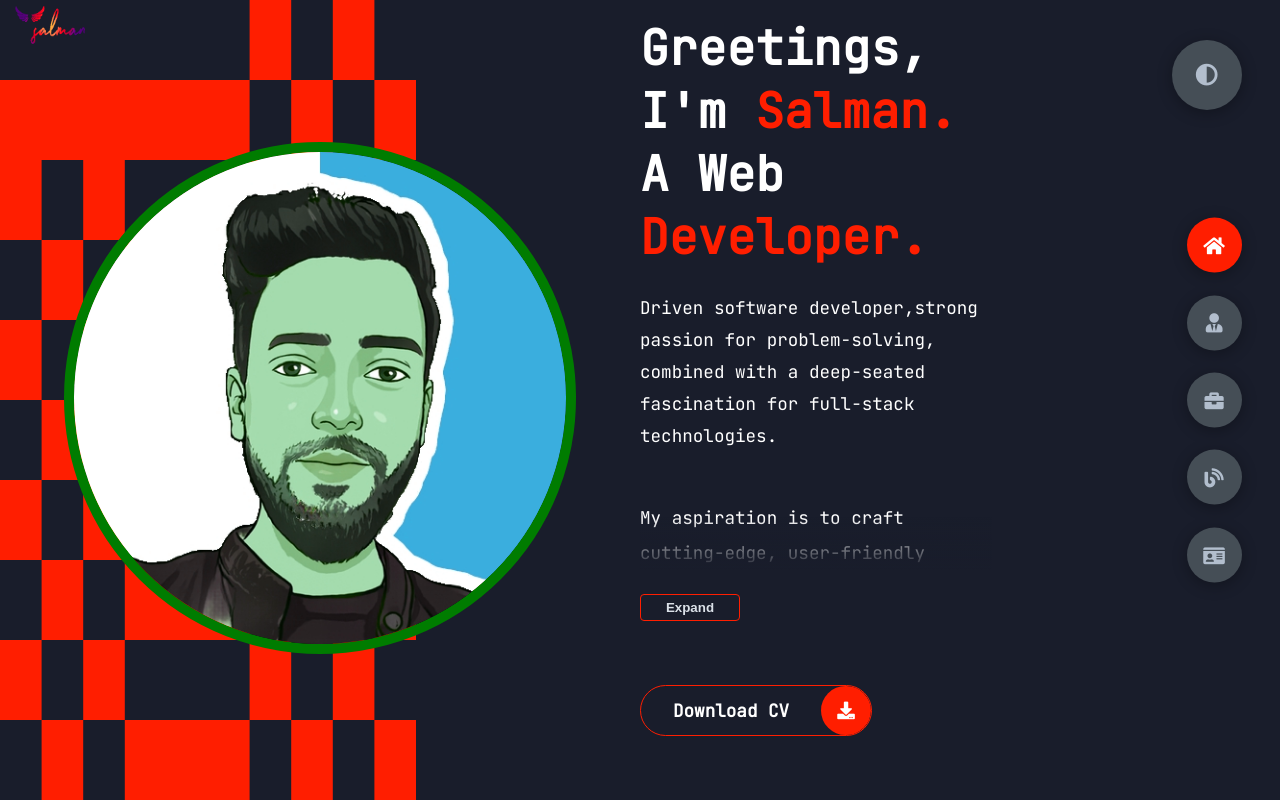
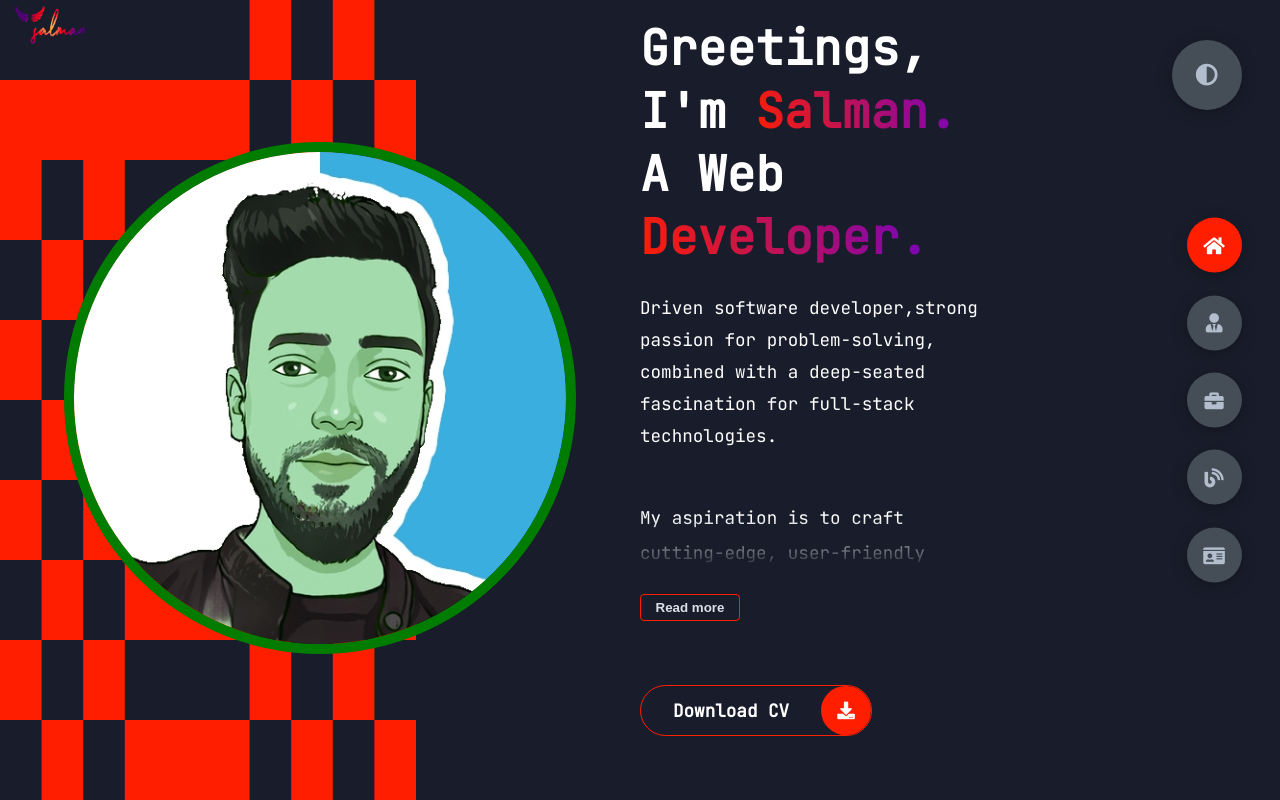
Before and after one commit to salmaneh/salmaneh.github.io, a plain HTML site: page index.html in a window 1280 px wide. Drawn offline with Linux system fonts and the light colour scheme.

Commit message:
fixed minor bugs

```diff
--- a/styles/styles.css
+++ b/styles/styles.css
@@ -252,7 +252,14 @@ section {
 }
 
 .header-content .right-header .name span {
-  color: var(--color-secondary);
+  /* color: var(--color-secondary); */
+
+
+  background: -webkit-linear-gradient(20deg, var(--color-secondary), #7303c0);
+  -webkit-background-clip: text;
+  background-clip: text;
+  -webkit-text-fill-color: transparent;
+
 }
 
 .header-content .right-header #matrix:hover {
@@ -305,11 +312,13 @@ section {
 }
 
 .header-content .right-header .expand-btn::before {
-  content: "Expand";
+  /* content: "Expand"; */
+  content: "Read more";
 }
 
 .header-content .right-header .expand-btn:checked::before {
-  content: "Collapse";
+  /* content: "Collapse"; */
+  content: "Read less";
 }
 
 .header-content .right-header .cutoff-text:has(+ .expand-btn:checked) {
```
